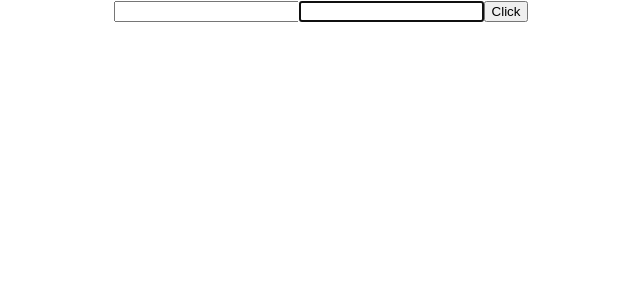
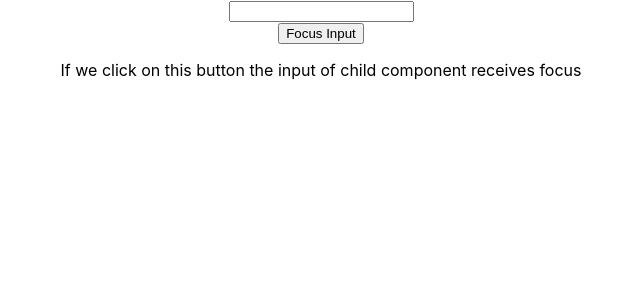
Before and after one commit to abhieshekumar/react-crash, a React (Create React App) app: page / in a window 1280 px wide. Shown: the top 300 px of the page, without its empty margins (319-959 px from the left). Built offline with nearby package versions, Linux system fonts and the light colour scheme.

Commit message:
Refs - Accesssing Child from Parent Component

```diff
--- a/src/App.js
+++ b/src/App.js
@@ -24,13 +24,14 @@
 import PureComponent from './components/PureComp';
 import ParentComp from './components/ParentComp';
 import RefsDemo from './components/RefsDemo';
+import FocusInput from './components/FocusInput';
 
 class App extends Component {
   render() {
     /* If there is no content between the tag <Greet></Greet> we may change it to a self closing tag */
     return (
       <div className="App">
-        <RefsDemo/>
+        <FocusInput/>
       </div>
     );
   }
--- /dev/null
+++ b/src/components/FocusInput.js
@@ -0,0 +1,27 @@
+import React, { Component } from 'react'
+import Input from './Input';
+
+class FocusInput extends Component {
+
+  constructor(props) {
+    super(props)
+    this.componentRef = React.createRef() //Create a ref
+
+  }
+
+  clickHandler = () => {
+    this.componentRef.current.focusInput()
+  }
+
+  render() {
+    return (
+      <div>
+        <Input ref={this.componentRef}/>{/*Attach */}
+        <button onClick={this.clickHandler}>Focus Input</button>
+        <p>If we click on this button the input of child component receives focus</p>
+      </div>
+    )
+  }
+}
+
+export default FocusInput
--- /dev/null
+++ b/src/components/Input.js
@@ -0,0 +1,23 @@
+import React, { Component } from 'react'
+
+class Input extends Component {
+
+  constructor(props) {
+    super(props)
+    this.inputRef = React.createRef()
+  }
+
+  focusInput(){
+    this.inputRef.current.focus()
+  }
+
+  render() {
+    return (
+      <div>
+        <input type="text" ref={this.inputRef}/>
+      </div>
+    )
+  }
+}
+
+export default Input
```
